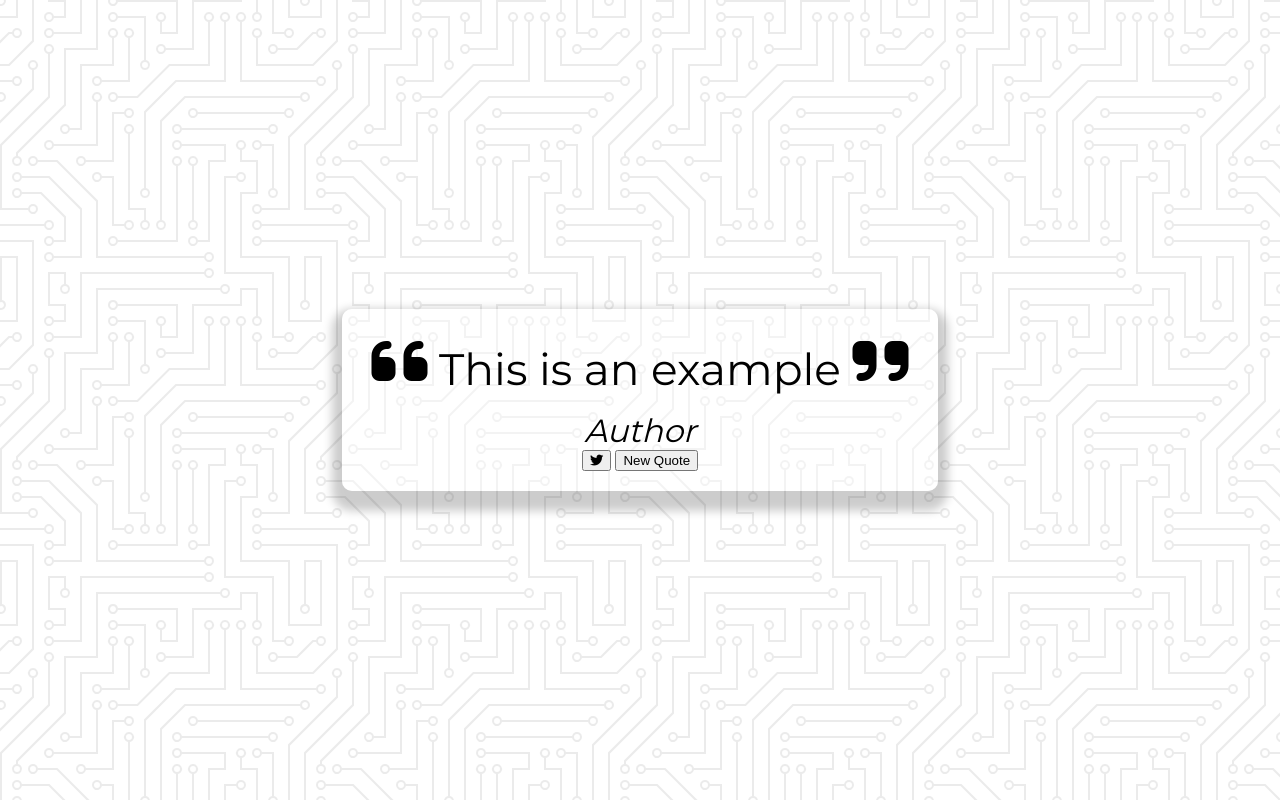
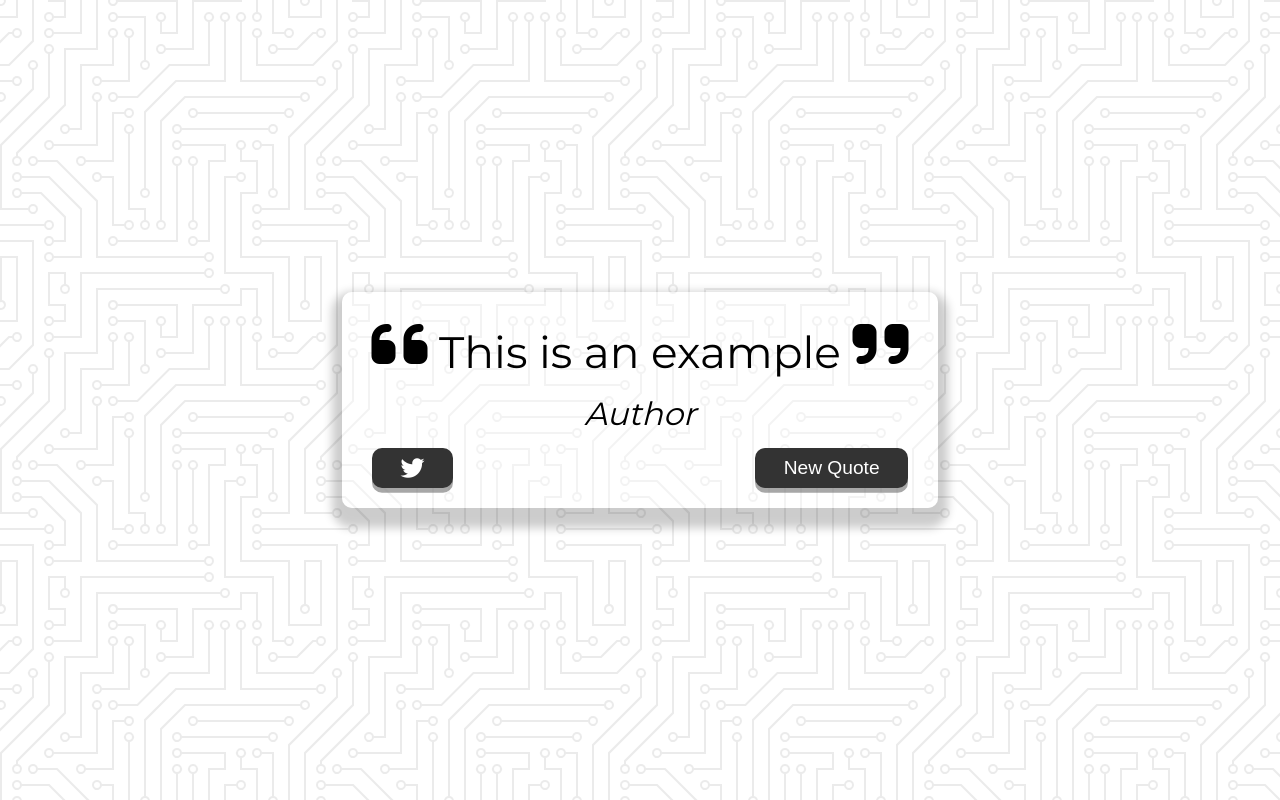
Before and after one commit to mgldmz/Quote-Generator, a plain HTML site: page index.html in a window 1280 px wide. Drawn offline with Linux system fonts and the light colour scheme.

Commit message:
button css applied

```diff
--- a/style.css
+++ b/style.css
@@ -46,6 +46,42 @@ font-size: 4rem;
     font-style: italic;
 }
 
+.button-container{
+    margin-top: 15px;
+    display:flex;
+    justify-content: space-between;
+}
+
+button{
+    cursor: pointer;
+    font-size: 1.2rem;
+    height: 2.5rem;
+    border: none;
+    border-radius: 10px;
+    color: white;
+    background: #333;
+    outline: none;
+    padding: .5rem 1.8rem;
+    box-shadow: 0 0.3rem rgba(121,121, 121, .65);
+}
+
+button:hover{
+    filter: brightness(110%);
+}
+
+button:active{
+    transform: translate(0,0.3rem);
+    box-shadow: 0 .1rem rgba(255, 255, 255, 0.65);
+}
+
+.twitter-button:hover{
+    color: #38a1f3;
+}
+
+.fa-twitter{
+    font-size: 1.5rem;
+}
+
 /*Media Query: Tablet or Smaller*/
 
 @media screen and (max-width: 1000px){
```
